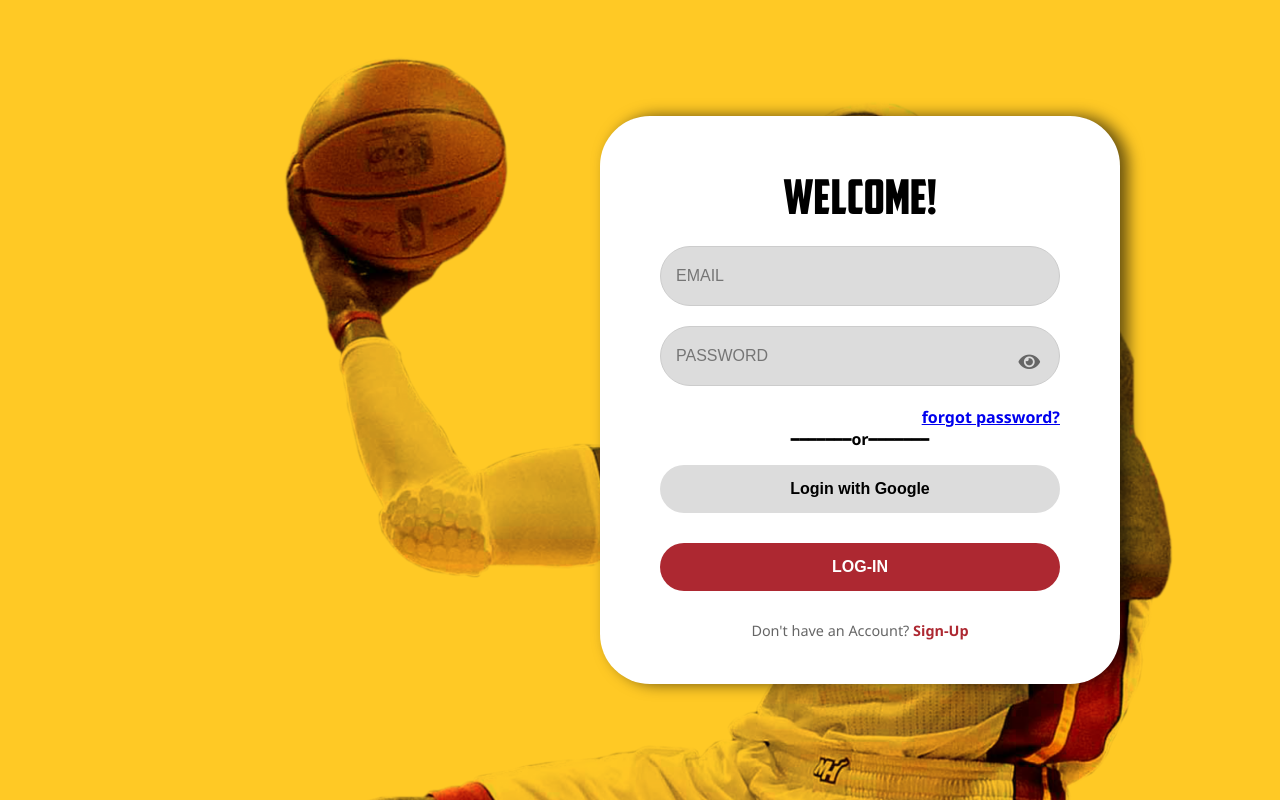
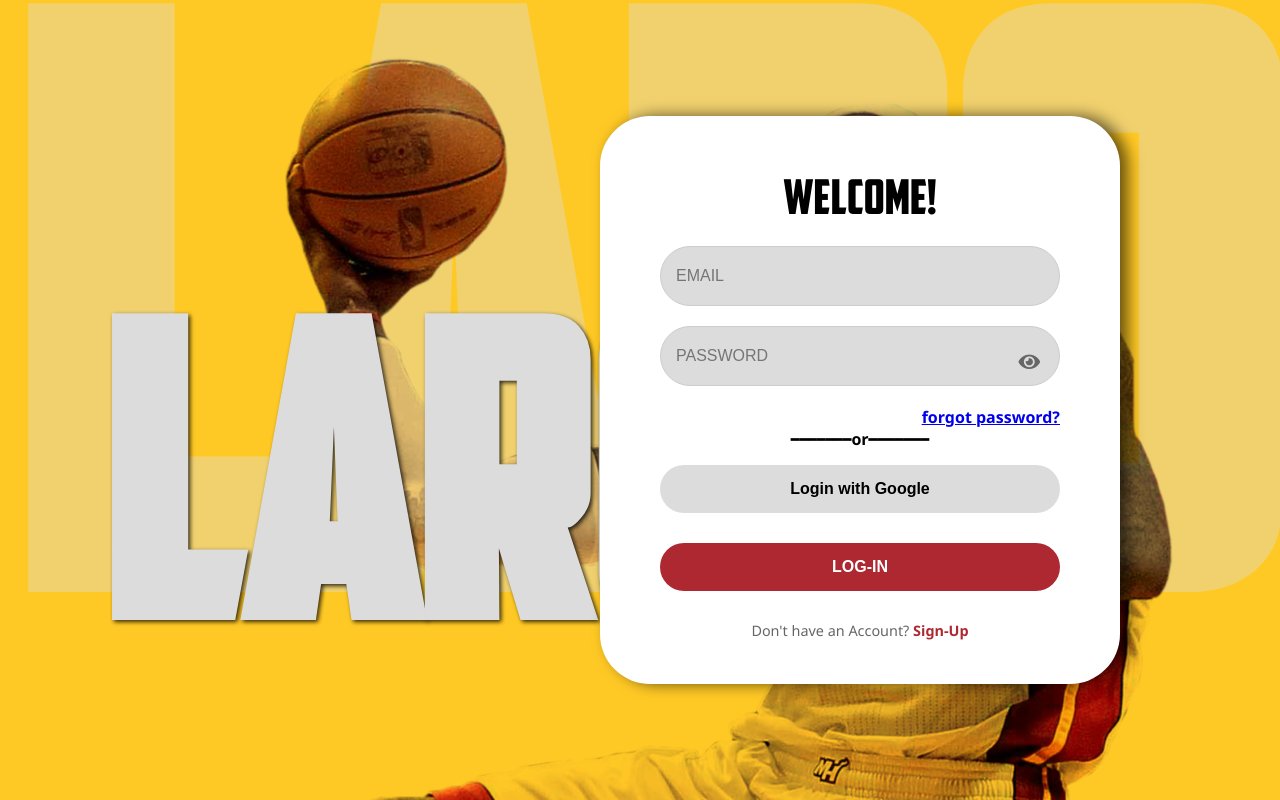
Before and after one commit to EjLaquiorez/LARO-Hub, a Django app: template templates/login.html in a window 1280 px wide. Run offline with Django 5.2, Linux system fonts and the light colour scheme; the template is opened without the code that fills it, so the values that code supplies are empty.

Commit message:
tweaks; Login

```diff
--- a/templates/login.html
+++ b/templates/login.html
@@ -9,6 +9,8 @@
     <link rel="stylesheet" href="https://cdnjs.cloudflare.com/ajax/libs/font-awesome/5.15.4/css/all.min.css" />
 </head>
 <body>
+    <div class="background-text">LARO</div>
+    <div class="background-text2">LARO</div>
     <div class="container">
         <div class="form-container">
             <h1>WELCOME!</h1>
```
